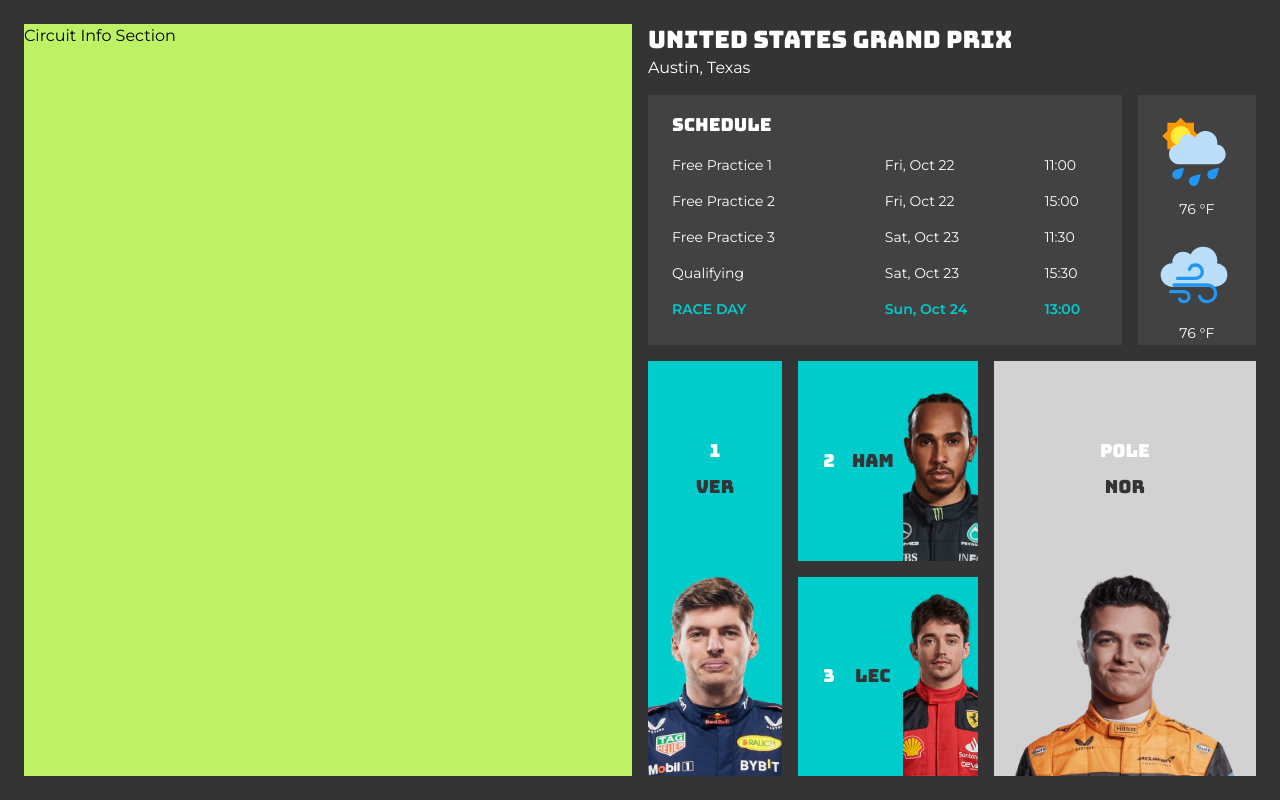
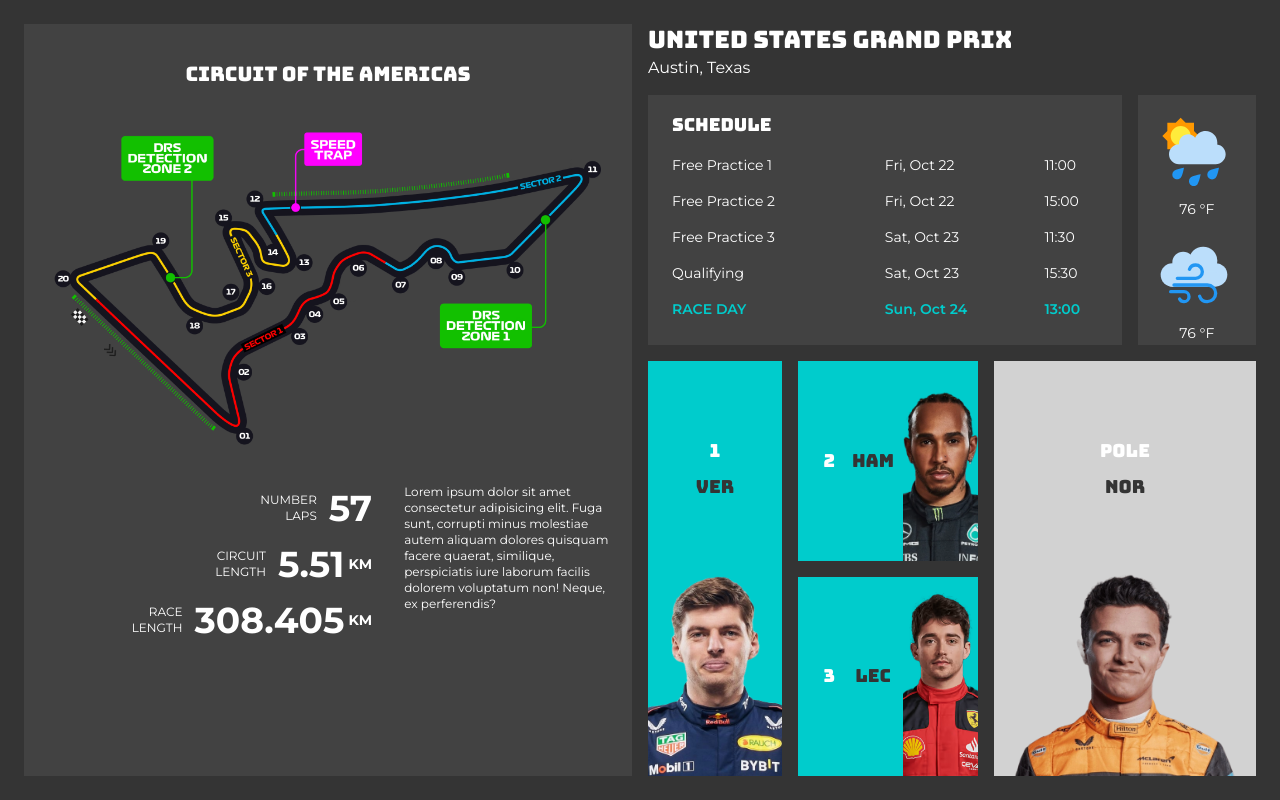
Before and after one commit to allisonkuo/f1-display, a Next.js app: page /race in a window 1280 px wide. Built offline with nearby package versions, Linux system fonts and the light colour scheme.

Commit message:
Create first iteration of the Circuit Info panel. May need to adjust styling of the right paragraph blurb

```diff
--- a/src/app/race/page.tsx
+++ b/src/app/race/page.tsx
@@ -1,13 +1,15 @@
+import CircuitInfo from '@/components/CircuitInfo';
 import RaceResultsGrid from '@/components/RaceResults/RaceResultsGrid';
 import RaceWeekendSchedule from '@/components/RaceWeekendSchedule';
 import WeatherSection from '@/components/WeatherSection';
+import Image from 'next/image';
 
 export default function RaceCalendar() {
   return (
     <div className='flex w-full space-x-4'>
       {/* May have to use a fixed width to get proportion right */}
-      <div className='w-1/2 bg-lime-300'>
-        <h3>Circuit Info Section</h3>
+      <div className='w-1/2'>
+        <CircuitInfo />
       </div>
 
       <div className='w-1/2 flex flex-col space-y-4'>
--- /dev/null
+++ b/src/components/CircuitInfo.tsx
@@ -0,0 +1,84 @@
+import React from 'react';
+import Image from 'next/image';
+
+type TrackStatProps = {
+  statName: string;
+  statNumber: string;
+  isLength: boolean;
+};
+
+const TrackStat = ({
+  statName,
+  statNumber,
+  isLength,
+}: TrackStatProps): React.ReactNode => {
+  const parsedStatName = statName.split(' ');
+  return (
+    <div className='flex w-full items-center'>
+      <div className='flex-auto w-full pr-3'>
+        <p className='uppercase text-xs text-end text-white'>
+          {parsedStatName[0]}
+        </p>
+        <p className='uppercase text-xs text-end text-white '>
+          {parsedStatName[1]}
+        </p>
+      </div>
+      <div className='flex-auto'>
+        <p className='font-bold text-white text-4xl'>{statNumber}</p>
+      </div>
+      {isLength && (
+        <div className='flex-auto'>
+          <p className='font-bold text-white text-sm pl-1'>KM</p>
+        </div>
+      )}
+    </div>
+  );
+};
+
+const CircuitInfo = (): React.ReactNode => {
+  return (
+    <div className='h-full flex flex-col bg-f1-grey items-center'>
+      <h3 className='text-center font-display text-xl text-white mt-9 mb-3'>
+        Circuit of the Americas
+      </h3>
+
+      <div className='h-1/2 w-full relative'>
+        <Image
+          src='/images/usgp.avif'
+          alt='Circuit map'
+          fill
+          style={{
+            objectFit: 'contain',
+            padding: '24px',
+          }}
+        />
+      </div>
+
+      <div className='flex-auto flex w-full space-x-2'>
+        <div className='w-3/5 space-y-4 p-3'>
+          <TrackStat statName='Number Laps' statNumber='57' isLength={false} />
+          <TrackStat
+            statName='Circuit Length'
+            statNumber='5.51'
+            isLength={true}
+          />
+          <TrackStat
+            statName='Race Length'
+            statNumber='308.405'
+            isLength={true}
+          />
+        </div>
+        <div className='w-2/5'>
+          <p className='text-xs text-white py-2 pl-3 pr-5'>
+            Lorem ipsum dolor sit amet consectetur adipisicing elit. Fuga sunt,
+            corrupti minus molestiae autem aliquam dolores quisquam facere
+            quaerat, similique, perspiciatis iure laborum facilis dolorem
+            voluptatum non! Neque, ex perferendis?
+          </p>
+        </div>
+      </div>
+    </div>
+  );
+};
+
+export default CircuitInfo;
--- a/src/components/RaceResults/RaceResultsGrid.tsx
+++ b/src/components/RaceResults/RaceResultsGrid.tsx
@@ -8,11 +8,11 @@
     <div className='h-full flex space-x-4'>
       {/*
         MAY NEED TO ADJUST
-        1st + Pole = 267.5 when middle chunk is 180px
+        1st + Pole = 268 when middle chunk is 180px
         */}
 
       {/* 1st Place */}
-      <div className='w-[133.75px] bg-f1-teal'>
+      <div className='w-[134px] bg-f1-teal'>
         <ResultItemVertical
           position='1'
           driverName='VER'
```
Also changed, not shown: public/images/usgp.avif (added).
